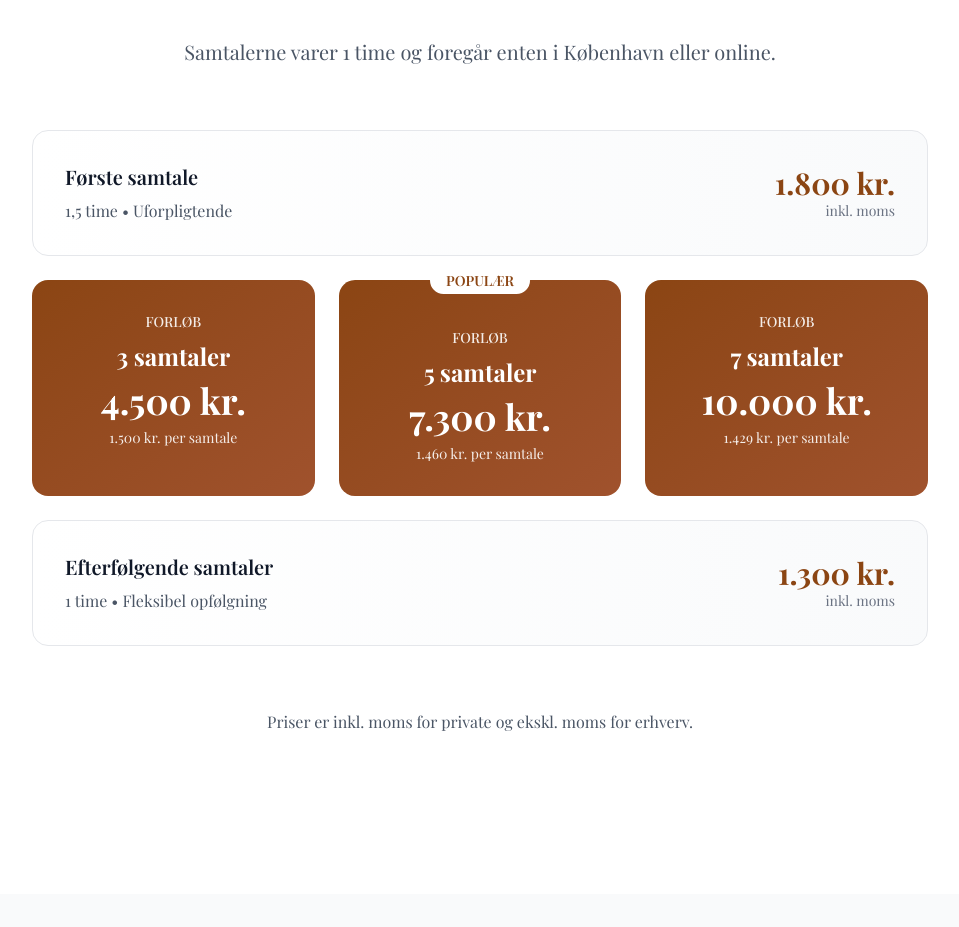
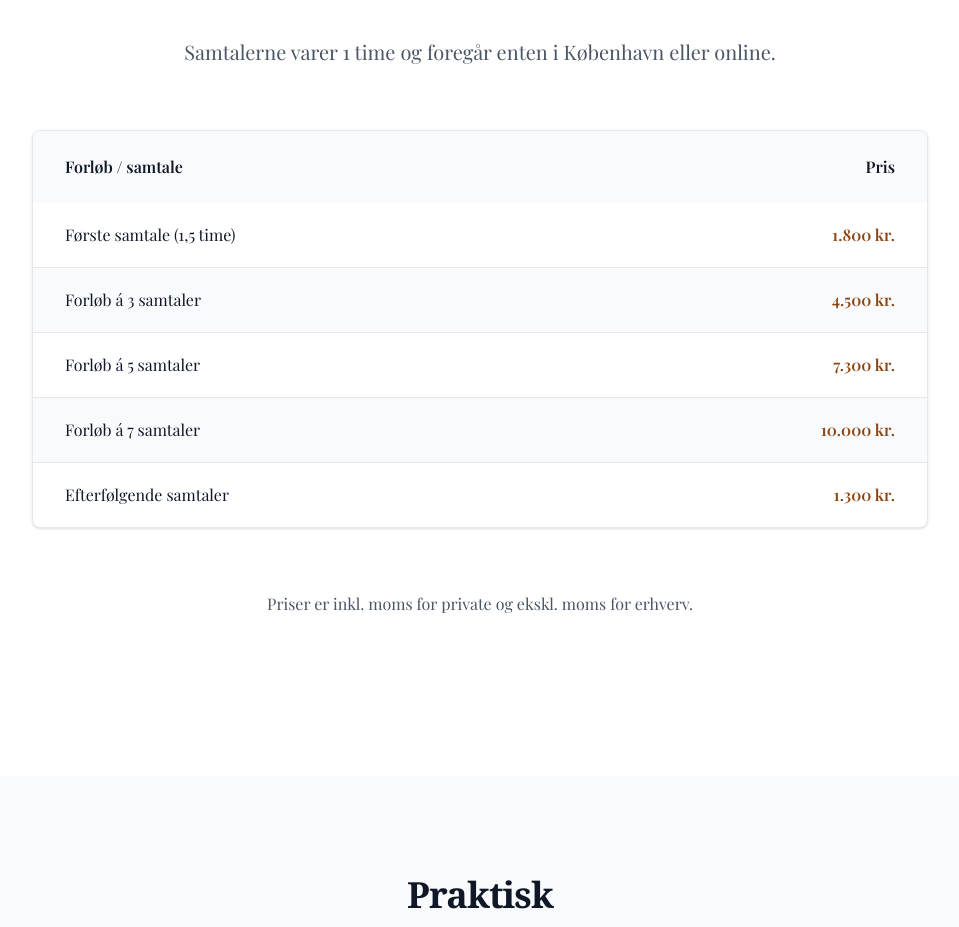
Before and after one commit to nordic-agency/marielouisestokholm, a Next.js app: page /praktik-og-priser in a window 1280 px wide. Shown: the part 1967-2894 px from the top of the page, without its empty margins (160-1119 px from the left). Built offline with nearby package versions, Linux system fonts and the light colour scheme.

Commit message:
V2 Revision: Reverted pricing section back to traditional table format

```diff
--- a/src/app/praktik-og-priser/page.tsx
+++ b/src/app/praktik-og-priser/page.tsx
@@ -79,67 +79,39 @@ export default function PraktikOgPriser() {
             Samtalerne varer 1 time og foregår enten i København eller online.
           </p>
 
-          {/* Pricing Cards */}
-          <div className="grid gap-6 mb-16">
-            {/* Første samtale */}
-            <div className="bg-gradient-to-r from-white to-gray-50 rounded-2xl p-8 border border-gray-200 hover:shadow-lg transition-all duration-300">
-              <div className="flex justify-between items-center">
-                <div>
-                  <h3 className="text-xl font-semibold text-gray-900 mb-2">Første samtale</h3>
-                  <p className="text-gray-600">1,5 time • Uforpligtende</p>
-                </div>
-                <div className="text-right">
-                  <div className="text-3xl font-bold text-[#8B4513]">1.800 kr.</div>
-                  <p className="text-sm text-gray-500">inkl. moms</p>
-                </div>
-              </div>
-            </div>
-
-            {/* Forløb */}
-            <div className="grid md:grid-cols-3 gap-6">
-              <div className="bg-gradient-to-br from-[#8B4513] to-[#A0522D] rounded-2xl p-8 text-white hover:shadow-xl transition-all duration-300 transform hover:-translate-y-1">
-                <div className="text-center">
-                  <div className="text-sm font-medium opacity-90 mb-2">FORLØB</div>
-                  <h3 className="text-2xl font-bold mb-2">3 samtaler</h3>
-                  <div className="text-4xl font-bold mb-2">4.500 kr.</div>
-                  <p className="text-sm opacity-90">1.500 kr. per samtale</p>
-                </div>
-              </div>
-
-              <div className="bg-gradient-to-br from-[#8B4513] to-[#A0522D] rounded-2xl p-8 text-white hover:shadow-xl transition-all duration-300 transform hover:-translate-y-1 relative">
-                <div className="absolute -top-3 left-1/2 transform -translate-x-1/2">
-                  <span className="bg-white text-[#8B4513] px-4 py-1 rounded-full text-sm font-semibold">POPULÆR</span>
-                </div>
-                <div className="text-center pt-4">
-                  <div className="text-sm font-medium opacity-90 mb-2">FORLØB</div>
-                  <h3 className="text-2xl font-bold mb-2">5 samtaler</h3>
-                  <div className="text-4xl font-bold mb-2">7.300 kr.</div>
-                  <p className="text-sm opacity-90">1.460 kr. per samtale</p>
-                </div>
-              </div>
-
-              <div className="bg-gradient-to-br from-[#8B4513] to-[#A0522D] rounded-2xl p-8 text-white hover:shadow-xl transition-all duration-300 transform hover:-translate-y-1">
-                <div className="text-center">
-                  <div className="text-sm font-medium opacity-90 mb-2">FORLØB</div>
-                  <h3 className="text-2xl font-bold mb-2">7 samtaler</h3>
-                  <div className="text-4xl font-bold mb-2">10.000 kr.</div>
-                  <p className="text-sm opacity-90">1.429 kr. per samtale</p>
-                </div>
-              </div>
-            </div>
-
-            {/* Efterfølgende samtaler */}
-            <div className="bg-gradient-to-r from-white to-gray-50 rounded-2xl p-8 border border-gray-200 hover:shadow-lg transition-all duration-300">
-              <div className="flex justify-between items-center">
-                <div>
-                  <h3 className="text-xl font-semibold text-gray-900 mb-2">Efterfølgende samtaler</h3>
-                  <p className="text-gray-600">1 time • Fleksibel opfølgning</p>
-                </div>
-                <div className="text-right">
-                  <div className="text-3xl font-bold text-[#8B4513]">1.300 kr.</div>
-                  <p className="text-sm text-gray-500">inkl. moms</p>
-                </div>
-              </div>
+          {/* Pricing Table */}
+          <div className="bg-white rounded-lg shadow-sm border border-gray-200 overflow-hidden mb-16">
+            <div className="overflow-x-auto">
+              <table className="w-full">
+                <thead className="bg-gray-50">
+                  <tr>
+                    <th className="px-8 py-6 text-left text-base font-semibold text-gray-900">Forløb / samtale</th>
+                    <th className="px-8 py-6 text-right text-base font-semibold text-gray-900">Pris</th>
+                  </tr>
+                </thead>
+                <tbody className="divide-y divide-gray-200">
+                  <tr>
+                    <td className="px-8 py-5 text-base text-gray-900">Første samtale (1,5 time)</td>
+                    <td className="px-8 py-5 text-base font-semibold text-[#8B4513] text-right">1.800 kr.</td>
+                  </tr>
+                  <tr className="bg-gray-50">
+                    <td className="px-8 py-5 text-base text-gray-900">Forløb á 3 samtaler</td>
+                    <td className="px-8 py-5 text-base font-semibold text-[#8B4513] text-right">4.500 kr.</td>
+                  </tr>
+                  <tr>
+                    <td className="px-8 py-5 text-base text-gray-900">Forløb á 5 samtaler</td>
+                    <td className="px-8 py-5 text-base font-semibold text-[#8B4513] text-right">7.300 kr.</td>
+                  </tr>
+                  <tr className="bg-gray-50">
+                    <td className="px-8 py-5 text-base text-gray-900">Forløb á 7 samtaler</td>
+                    <td className="px-8 py-5 text-base font-semibold text-[#8B4513] text-right">10.000 kr.</td>
+                  </tr>
+                  <tr>
+                    <td className="px-8 py-5 text-base text-gray-900">Efterfølgende samtaler</td>
+                    <td className="px-8 py-5 text-base font-semibold text-[#8B4513] text-right">1.300 kr.</td>
+                  </tr>
+                </tbody>
+              </table>
             </div>
           </div>
 
```
